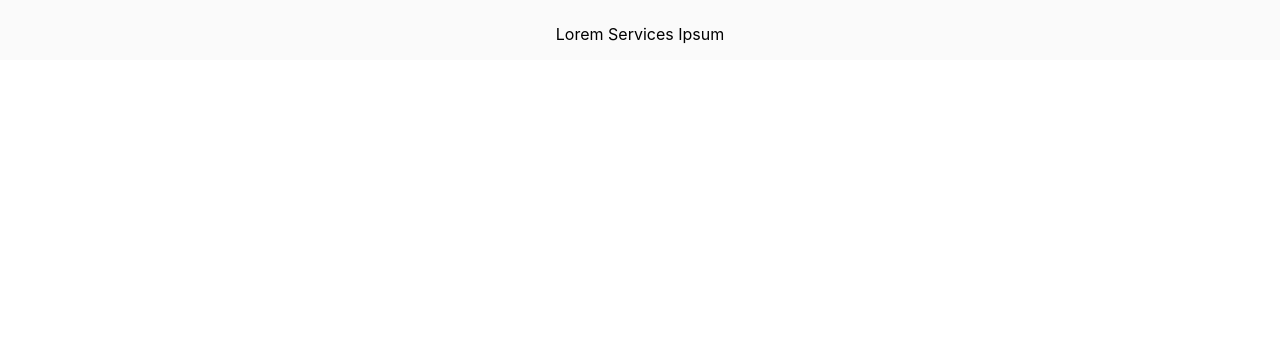
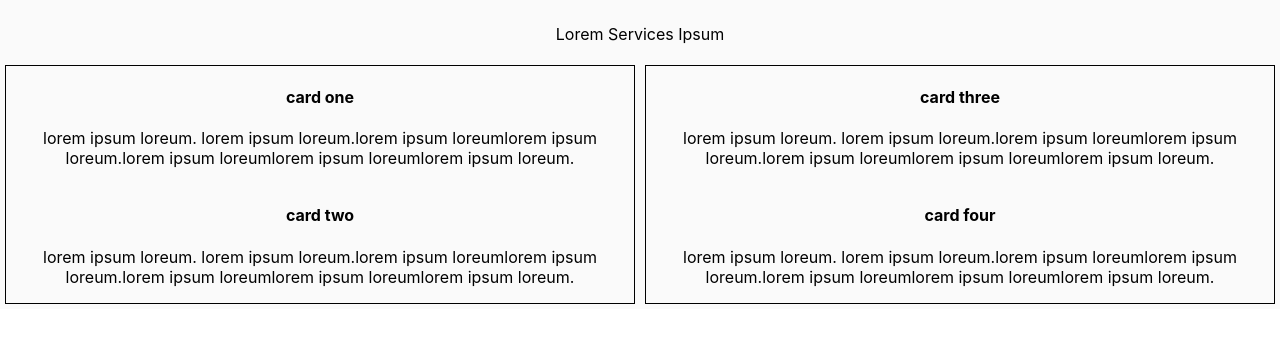
Before and after one commit to bfeole/elc-website, a React (Create React App) app in the folder elc-core/: page / in a window 1280 px wide. Shown: the part 430-772 px from the top of the page. Built offline with nearby package versions, Linux system fonts and the light colour scheme.

Commit message:
Services wireframe

```diff
--- a/elc-core/src/Components/Services.js
+++ b/elc-core/src/Components/Services.js
@@ -1,4 +1,6 @@
 import React from 'react';
+
+import '../Styles/services.css';
 
 const Services = () => {
   return (
@@ -7,7 +9,44 @@ const Services = () => {
         <h2>Services</h2>
         <p>Lorem Services Ipsum</p>
       </div>
-
+      <div className='card-wrapper'>
+        <div className='column services-column-one'>
+          <div className='card-one'>
+            <h4>card one</h4>
+            <p>
+              lorem ipsum loreum. lorem ipsum loreum.lorem ipsum loreumlorem
+              ipsum loreum.lorem ipsum loreumlorem ipsum loreumlorem ipsum
+              loreum.
+            </p>
+          </div>
+          <div className='card-two'>
+            <h4>card two</h4>
+            <p>
+              lorem ipsum loreum. lorem ipsum loreum.lorem ipsum loreumlorem
+              ipsum loreum.lorem ipsum loreumlorem ipsum loreumlorem ipsum
+              loreum.
+            </p>
+          </div>
+        </div>
+        <div className='column services-column-two'>
+          <div className='card-three'>
+            <h4>card three</h4>
+            <p>
+              lorem ipsum loreum. lorem ipsum loreum.lorem ipsum loreumlorem
+              ipsum loreum.lorem ipsum loreumlorem ipsum loreumlorem ipsum
+              loreum.
+            </p>
+          </div>
+          <div className='card-four'>
+            <h4>card four</h4>
+            <p>
+              lorem ipsum loreum. lorem ipsum loreum.lorem ipsum loreumlorem
+              ipsum loreum.lorem ipsum loreumlorem ipsum loreumlorem ipsum
+              loreum.
+            </p>
+          </div>
+        </div>
+      </div>
       {/* Insert expandable cards to be clicked on and blurb about services rendered */}
     </div>
   );
--- a/elc-core/src/Styles/services.css
+++ b/elc-core/src/Styles/services.css
@@ -0,0 +1,11 @@
+.card-wrapper {
+  display: flex;
+  flex-direction: row;
+}
+
+.column {
+  display: flex;
+  flex-direction: column;
+  border: 1px solid black;
+  margin: 5px;
+}
```
